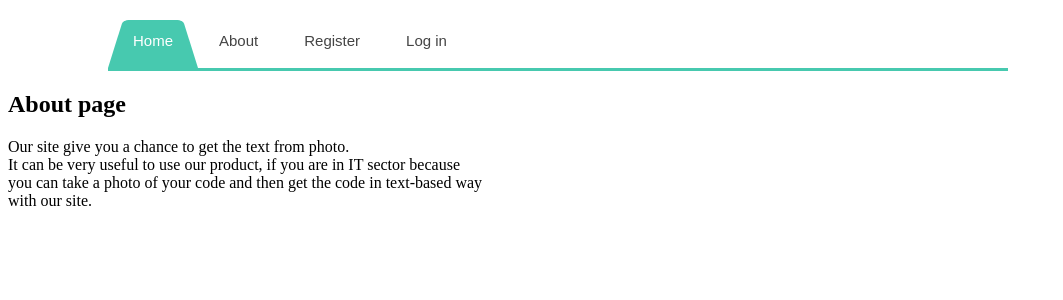
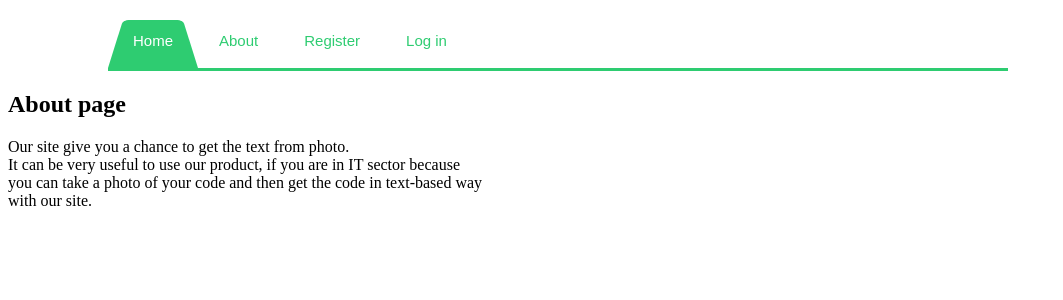
Before and after one commit to toni123321/TheOCRproject, a Django app: page /about/ in a window 1280 px wide. Shown: the top 300 px of the page, without its empty margins (0-1063 px from the left). Run offline with Django 3.2, Linux system fonts and the light colour scheme; some web fonts are replaced.

Commit message:
Navbar color changing

```diff
--- a/ocr_project/ocr_app/static/css/navbar.css
+++ b/ocr_project/ocr_app/static/css/navbar.css
@@ -26,7 +26,7 @@
 }
 #menu {
   width: auto;
-  border-bottom: 3px solid #47c9af;
+  border-bottom: 3px solid  #2ecc71;
   font-family: Raleway, sans-serif;
   line-height: 1;
   width:900px;
@@ -59,7 +59,7 @@
   font-size: 15px;
   font-weight: 400;
   text-decoration: none;
-  color: #444444;
+  color: #2ecc71;
   -webkit-transition: all .2s ease;
   -moz-transition: all .2s ease;
   -ms-transition: all .2s ease;
@@ -96,5 +96,5 @@
 #menu > ul > li.active > a:after,
 #menu > ul > li:hover > a:after,
 #menu > ul > li > a:hover:after {
-  background: #47c9af;
+  background: #2ecc71;
 }
```
